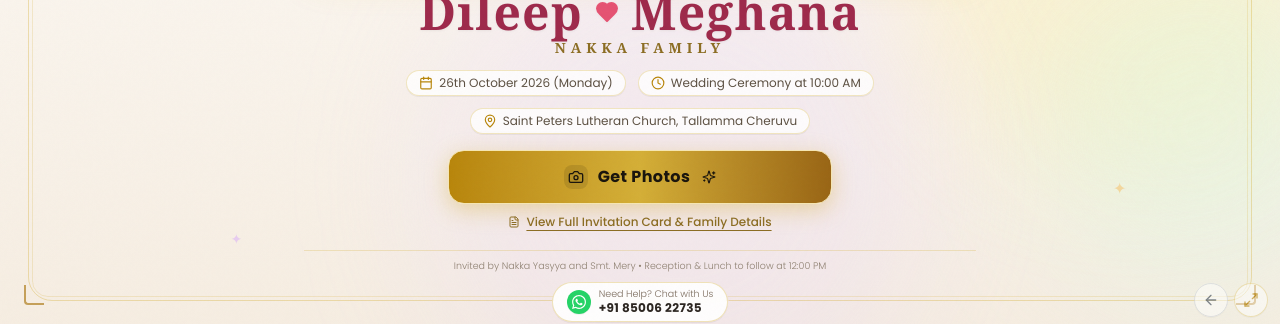
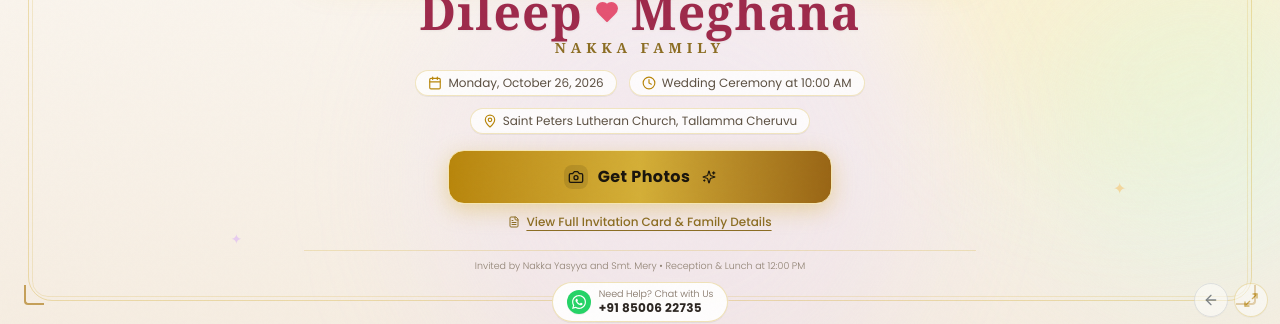
Before and after one commit to Yaswanthsys/syscreatives, a Next.js app: page /live-qr in a window 1280 px wide. Shown: the part 471-795 px from the top of the page. Built offline with nearby package versions, Linux system fonts and the light colour scheme.

Commit message:
Update page.tsx

```diff
--- a/app/live-qr/page.tsx
+++ b/app/live-qr/page.tsx
@@ -1,53 +1,44 @@
-import { Metadata } from "next";
+import type { Metadata } from "next";
 import LiveQRView from "@/components/live-qr/LiveQRView";
 
 export const metadata: Metadata = {
-  title: "Dileep & Meghana | Wedding Celebration | Live Stream & QR Gallery",
+  title: "Dileep & Meghana | Wedding Celebration | SYS Creatives",
   description:
-    "Join us in celebrating the wedding of Dileep & Meghana. Explore the wedding invitation, access the live photo gallery, and relive beautiful moments from their special day.",
+    "Celebrate the wedding of Dileep & Meghana on Monday, October 26, 2026. View the wedding invitation and find your event photos in the wedding gallery.",
   openGraph: {
-    title: "Dileep & Meghana — Wedding Celebration | SYS Creatives",
+    title: "Dileep & Meghana | Wedding Celebration",
     description:
-      "A celebration of love and togetherness. Wedding ceremony, reception, and live photo gallery.",
+      "Wedding ceremony at 10:00 AM, followed by reception and lunch at 12:00 PM. Hosted by Nakka Yasyya and Smt. Mery.",
     images: [{ url: "/live-qr/Oct26.jpg" }],
   },
 };
 
 export default function LiveQRPage() {
   return (
-    <main className="w-full min-h-screen bg-[#FFFDF9]">
+    <main className="min-h-screen w-full bg-[#FFFDF9]">
       <LiveQRView
         studioName="SYS CREATIVES"
         studioTagline="PREMIUM CREATIVE AGENCY & LIVE STREAMING"
         photographyPartnerLogo="/live-qr/Bhimavaram.png"
-
         themeTitle="A Celebration of Love"
         themeSubtitle="WEDDING CELEBRATION"
         twinNames="Dileep & Meghana"
         familyName="NAKKA FAMILY"
-
-        eventDate="26th October 2026 (Monday)"
+        eventDate="Monday, October 26, 2026"
         eventTime="Wedding Ceremony at 10:00 AM"
         venueName="Saint Peters Lutheran Church"
         venueAddress="Tallamma Cheruvu"
-        dinnerNote="Reception & Lunch to follow at 12:00 PM"
-
+        dinnerNote="Reception & Lunch at 12:00 PM"
         parents=""
-
         invitedBy="Nakka Yasyya and Smt. Mery"
-
         blessingQuote="Therefore what God has joined together, let no one separate. — Mark 10:9"
-
         childrenImage="/live-qr/Oct26.jpg"
-        invitationCardImage="/live-qr/Invitation.jpg"
+        invitationCardImage="/live-qr/invitation.jpg"
         qrCodeImage="/live-qr/live-qr.jpg"
-
         galleryUrl="https://e.dslr.app/selfie-search/fbb48936-ead0-4e74-8f8d-db25d382e3c2"
-
         showWatchLive={false}
         youtubeLiveUrl="https://www.youtube.com"
         youtubeVideoId="M7lc1UVf-VE"
-
         whatsappNumber="918500622735"
         displayPhone="+91 85006 22735"
       />
```
